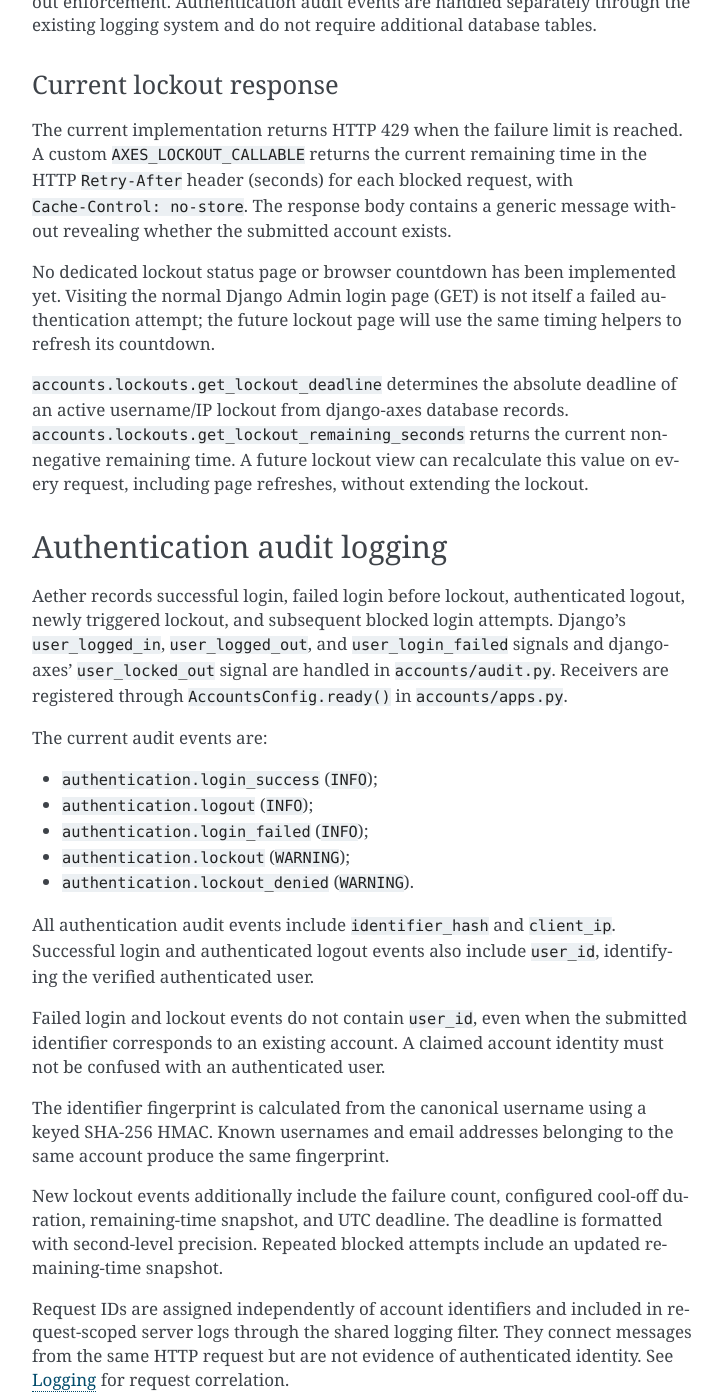
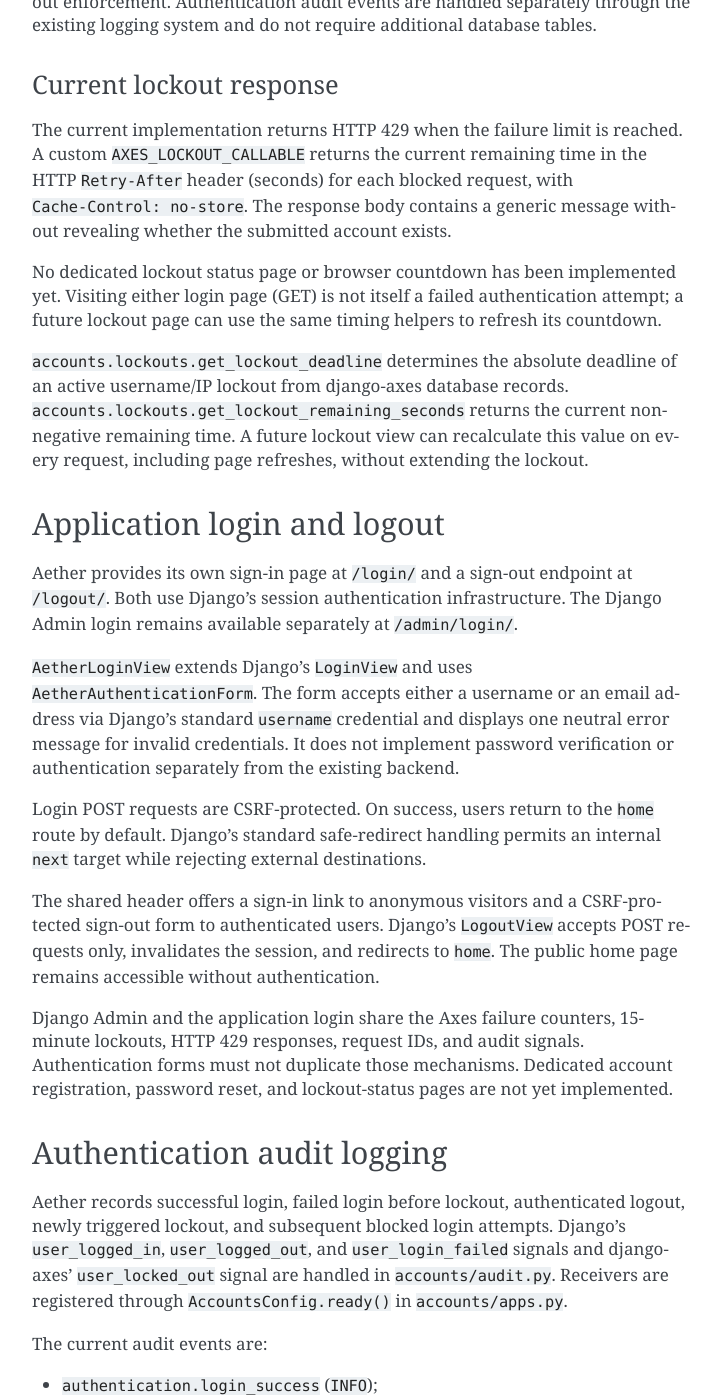
Before and after one commit to alex-nuclearboy/aether-app, a Sphinx documentation site: the page built from docs/source/security/authentication.rst, in a window 1280 px wide and 1400 px high, scrolled down 2265 px. Shown: the whole window, without its empty margins (388-1110 px from the left). Built offline with Sphinx 7.4.7, drawn with Linux system fonts in a browser that asks for light colours; some of the changed text lies outside the part shown.

Commit message:
docs(accounts): document application authentication
Describe the application login and logout flow and security behaviour. Update architecture, test coverage, and the local development guide.

```diff
--- a/docs/source/architecture/overview.rst
+++ b/docs/source/architecture/overview.rst
@@ -29,6 +29,8 @@ The implemented foundation consists of:
 * PostgreSQL-backed brute-force protection through django-axes, with a
   three-failure threshold, a 15-minute lockout, and shared username/email
   failure counters;
+* application sign-in and sign-out using Django's session authentication,
+  a neutral username-or-email form, CSRF protection, and safe redirects;
 * server-generated request IDs for correlating HTTP and application logs;
 * authentication auditing for successful logins, logouts, and lockouts,
   including client IP addresses and protected account identifiers;
@@ -36,7 +38,8 @@ The implemented foundation consists of:
   with UTC deadlines available for future authentication interfaces;
 * a ``core`` Django application providing a public home page with the
   full Aether logo;
-* a shared base template with a fixed header and clickable brand link;
+* a shared base template with a fixed header, clickable brand link,
+  and session-aware sign-in/sign-out controls;
 * global, component-specific, and page-specific CSS, together with
   brand images, favicons, and Google Fonts typography;
 * automated testing through ``pytest`` and ``pytest-django``;
--- a/docs/source/development/logging.rst
+++ b/docs/source/development/logging.rst
@@ -62,9 +62,9 @@ The current configuration defines the following logger groups.
    logging. It defaults to ``INFO`` in all environments.
 
 ``aether.http``
-   HTTP response logging with an independent ``INFO`` threshold in all
-   environments. See `Request correlation`_ for event severity and
-   correlation behaviour.
+   Records HTTP responses independently at ``INFO`` level in all
+   environments. See `Request correlation`_ for severity and request IDs.
+
 
 Request correlation
 -------------------
--- a/docs/source/security/authentication.rst
+++ b/docs/source/security/authentication.rst
@@ -114,15 +114,44 @@ with ``Cache-Control: no-store``. The response body contains a generic
 message without revealing whether the submitted account exists.
 
 No dedicated lockout status page or browser countdown has been implemented
-yet. Visiting the normal Django Admin login page (GET) is not itself a failed
-authentication attempt; the future lockout page will use the same timing
-helpers to refresh its countdown.
+yet. Visiting either login page (GET) is not itself a failed authentication
+attempt; a future lockout page can use the same timing helpers to refresh
+its countdown.
 
 ``accounts.lockouts.get_lockout_deadline`` determines the absolute deadline
 of an active username/IP lockout from django-axes database records.
 ``accounts.lockouts.get_lockout_remaining_seconds`` returns the current
 non-negative remaining time. A future lockout view can recalculate this value
 on every request, including page refreshes, without extending the lockout.
+
+Application login and logout
+----------------------------
+
+Aether provides its own sign-in page at ``/login/`` and a sign-out endpoint
+at ``/logout/``. Both use Django's session authentication infrastructure.
+The Django Admin login remains available separately at ``/admin/login/``.
+
+``AetherLoginView`` extends Django's ``LoginView`` and uses
+``AetherAuthenticationForm``. The form accepts either a username or an email
+address via Django's standard ``username`` credential and displays one
+neutral error message for invalid credentials. It does not implement
+password verification or authentication separately from the existing backend.
+
+Login POST requests are CSRF-protected. On success, users return to the
+``home`` route by default. Django's standard safe-redirect handling permits
+an internal ``next`` target while rejecting external destinations.
+
+The shared header offers a sign-in link to anonymous visitors and a
+CSRF-protected sign-out form to authenticated users. Django's ``LogoutView``
+accepts POST requests only, invalidates the session, and redirects to
+``home``. The public home page remains accessible without authentication.
+
+Django Admin and the application login share the Axes failure counters,
+15-minute lockouts, HTTP 429 responses, request IDs, and audit signals.
+Authentication forms must not duplicate those mechanisms. Dedicated
+account registration, password reset, and lockout-status pages are not yet
+implemented.
+
 
 Authentication audit logging
 ----------------------------
@@ -199,10 +228,8 @@ not an application-specific access level.
 Implementation scope
 --------------------
 
-The current implementation provides username-or-email authentication
-and brute-force protection through django-axes.
-
-Django Admin uses the protected authentication flow.
-
-Application-specific login and logout views, forms, URLs, and templates
-have not yet been introduced.
+The current implementation provides username-or-email authentication,
+application login and logout, and brute-force protection through django-axes.
+Django Admin and the application use the same protected authentication flow.
+Account registration, password reset, and dedicated lockout-status pages
+remain outside the current scope.
```
Also changed, not shown: README.md (+4 -1 lines), docs/source/architecture/project-structure.rst (+49 -11 lines), docs/source/development/testing.rst (+17 -1 lines).
